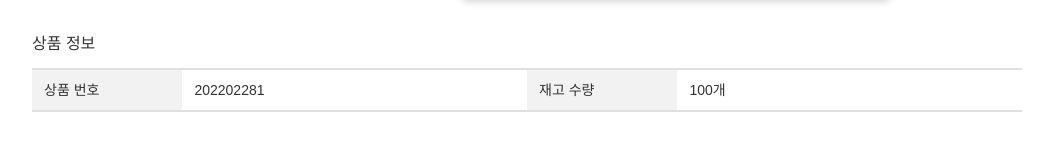
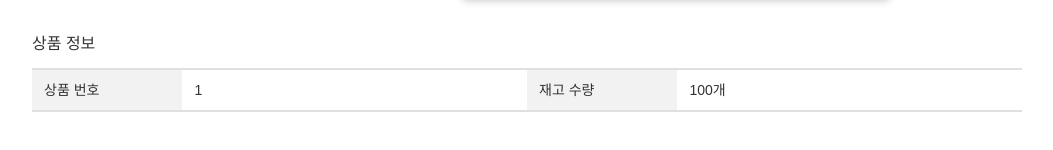
Before and after one commit to sypear/weniv-mall-react, a React (Create React App) app: page /1 in a window 1280 px wide. Shown: the part 772-922 px from the top of the page, without its empty margins (113-1166 px from the left). Built offline with nearby package versions, Linux system fonts and the light colour scheme; a web font is replaced by a local one.

Commit message:
✨ 상품번호에 상품 id 출력

```diff
--- a/src/components/ProductDetail/ProductInfo/ProductInfo.jsx
+++ b/src/components/ProductDetail/ProductInfo/ProductInfo.jsx
@@ -32,9 +32,7 @@ const InfoWrapper = styled.ul`
   }
 `;
 
-const ProductInfo = ({pubDate, id, stockCount}) => {
-  const productNo = pubDate.replaceAll('-', '') + id;
-
+const ProductInfo = ({ pubDate, id, stockCount }) => {
   return (
     <>
       <Title>상품 정보</Title>
@@ -42,7 +40,7 @@ const ProductInfo = ({pubDate, id, stockCount}) => {
       <InfoWrapper>
         <li>
           <h3>상품 번호</h3>
-          <p>{productNo}</p>
+          <p>{id}</p>
         </li>
 
         <li>
```
